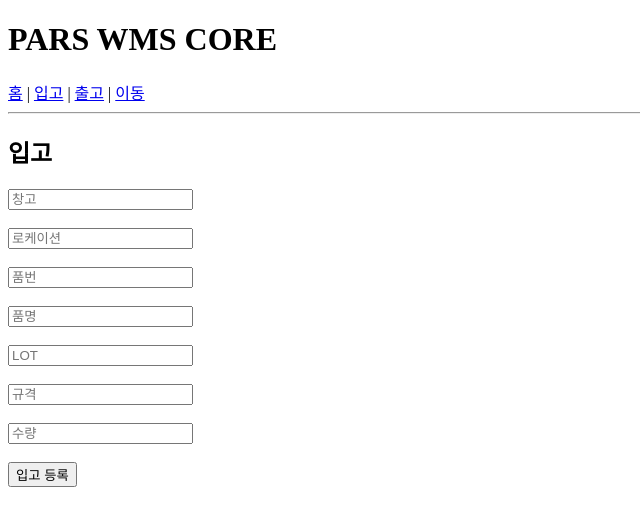
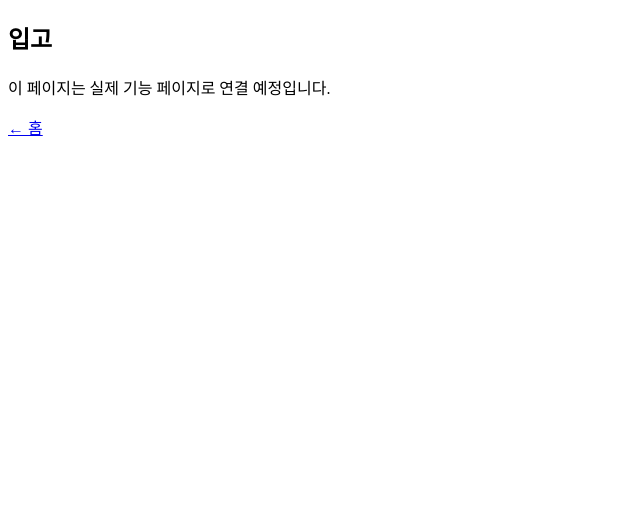
Before and after one commit to dlahtp44-prog/pars-wms-core, a FastAPI app: a page that, after the commit, uses app/templates/page_stub.html in a window 1280 px wide. Shown: the top 526 px of the page, without its empty margins (0-640 px from the left). Run offline with FastAPI, Linux system fonts and the light colour scheme; parts of the project's set-up code (start-up, migrations or seed data) failed here and were passed over.

Commit message:
Add files via upload

```diff
--- a/app/main.py
+++ b/app/main.py
@@ -2,13 +2,43 @@
 from fastapi import FastAPI, Request
 from fastapi.responses import HTMLResponse
 from fastapi.templating import Jinja2Templates
-from fastapi.staticfiles import StaticFiles
 
-app = FastAPI(title="PARS WMS")
+app = FastAPI(title="PARS WMS MOBILE")
 
 templates = Jinja2Templates(directory="app/templates")
-app.mount("/static", StaticFiles(directory="app/static"), name="static")
 
 @app.get("/", response_class=HTMLResponse)
-def mobile_home(request: Request):
+def home(request: Request):
     return templates.TemplateResponse("mobile_menu.html", {"request": request})
+
+@app.get("/입고", response_class=HTMLResponse)
+def inbound(request: Request):
+    return templates.TemplateResponse("page_stub.html", {"request": request, "title": "입고"})
+
+@app.get("/출고", response_class=HTMLResponse)
+def outbound(request: Request):
+    return templates.TemplateResponse("page_stub.html", {"request": request, "title": "출고"})
+
+@app.get("/이동", response_class=HTMLResponse)
+def move(request: Request):
+    return templates.TemplateResponse("page_stub.html", {"request": request, "title": "이동"})
+
+@app.get("/m/qr", response_class=HTMLResponse)
+def qr(request: Request):
+    return templates.TemplateResponse("page_stub.html", {"request": request, "title": "QR 스캔"})
+
+@app.get("/재고", response_class=HTMLResponse)
+def inventory(request: Request):
+    return templates.TemplateResponse("page_stub.html", {"request": request, "title": "재고 조회"})
+
+@app.get("/이력", response_class=HTMLResponse)
+def history(request: Request):
+    return templates.TemplateResponse("page_stub.html", {"request": request, "title": "이력 조회"})
+
+@app.get("/달력", response_class=HTMLResponse)
+def calendar(request: Request):
+    return templates.TemplateResponse("page_stub.html", {"request": request, "title": "달력"})
+
+@app.get("/관리자", response_class=HTMLResponse)
+def admin(request: Request):
+    return templates.TemplateResponse("page_stub.html", {"request": request, "title": "관리자"})
--- /dev/null
+++ b/app/templates/page_stub.html
@@ -0,0 +1,12 @@
+
+<!DOCTYPE html>
+<html lang="ko">
+<head>
+<meta name="viewport" content="width=device-width, initial-scale=1">
+</head>
+<body>
+<h2>{{ title }}</h2>
+<p>이 페이지는 실제 기능 페이지로 연결 예정입니다.</p>
+<a href="/">← 홈</a>
+</body>
+</html>
```
Also changed, not shown: app/templates/mobile_menu.html (+10 -15 lines).
